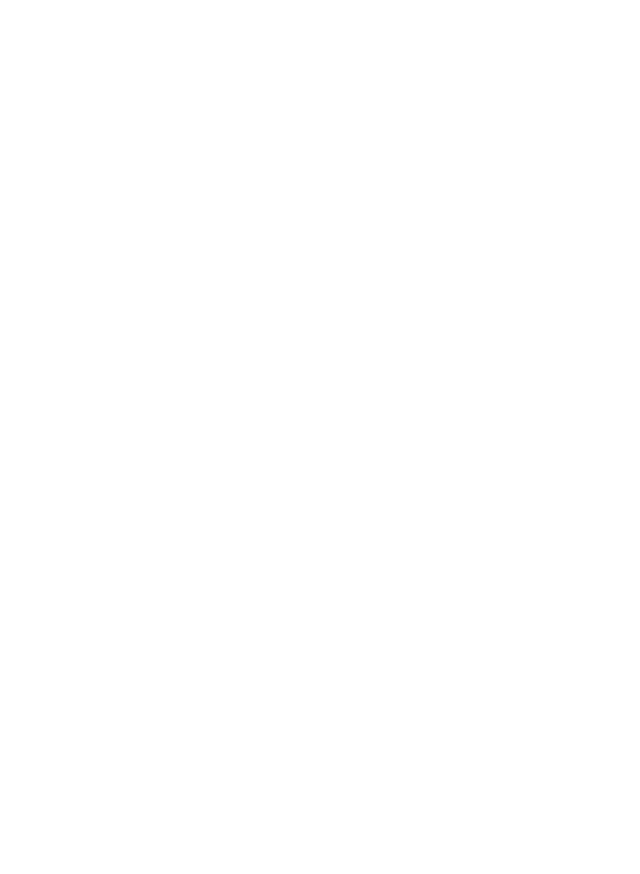
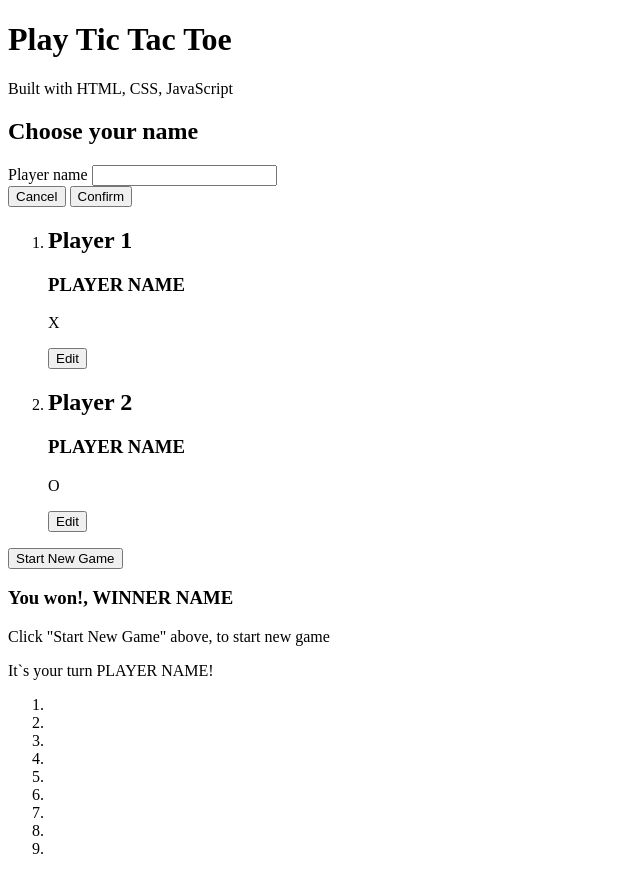
Before and after one commit to gdanchik/tic-tac-game, a plain HTML site: page index.html in a window 1280 px wide. Shown: the whole page, without its empty margins (0-640 px from the left). Before the commit the page ends 800 px from the top, so only its background shows below. Drawn offline with Linux system fonts and the light colour scheme.

Commit message:
created html part

```diff
--- a/index.html
+++ b/index.html
@@ -4,9 +4,68 @@
     <meta charset="UTF-8">
     <meta http-equiv="X-UA-Compatible" content="IE=edge">
     <meta name="viewport" content="width=device-width, initial-scale=1.0">
-    <title>Tic Tac Game</title>
+    <title>Tic Tac Toe</title>
 </head>
 <body>
+    <header>
+        <h1>Play Tic Tac Toe</h1>
+        <p>Built with HTML, CSS, JavaScript</p>
+    </header>
+    <main>
+        <aside>
+            <h2>Choose your name</h2>
+            <form>
+                <div>
+                    <label for="playername">Player name</label>
+                    <input type="text" name="username" id="playername" />
+                </div>
+                <div>
+                    <button type="button">Cancel</button>
+                    <button type="submit">Confirm</button>
+                </div>
+            </form>
+        </aside>
+        <section id="game-configuration">
+            <ol>
+                <li>
+                    <article>
+                        <h2>Player 1</h2>
+                        <h3>PLAYER NAME</h3>
+                        <p>X</p>
+                        <button>Edit</button>
+                    </article>
+                </li>
+                <li>
+                    <article>
+                        <h2>Player 2</h2>
+                        <h3>PLAYER NAME</h3>
+                        <p>O</p>
+                        <button>Edit</button>
+                    </article>
+                </li>
+            </ol>
+            <button>Start New Game</button>
+        </section>
+        <section id="active-game">
+            <article>
+                <h3>You won!, <span id="winner-name">WINNER NAME</span></h3>
+                <p>Click "Start New Game" above, to start new game</p>
+            </article>
+            <p>It`s your turn <span id="active-player-name">PLAYER NAME</span>!</p>
+            <ol>
+                <li></li>
+                <li></li>
+                <li></li>
 
+                <li></li>
+                <li></li>
+                <li></li>
+
+                <li></li>
+                <li></li>
+                <li></li>
+            </ol>
+        </section>
+    </main>
 </body>
 </html>
```
Also changed, not shown: styles.css (deleted).
